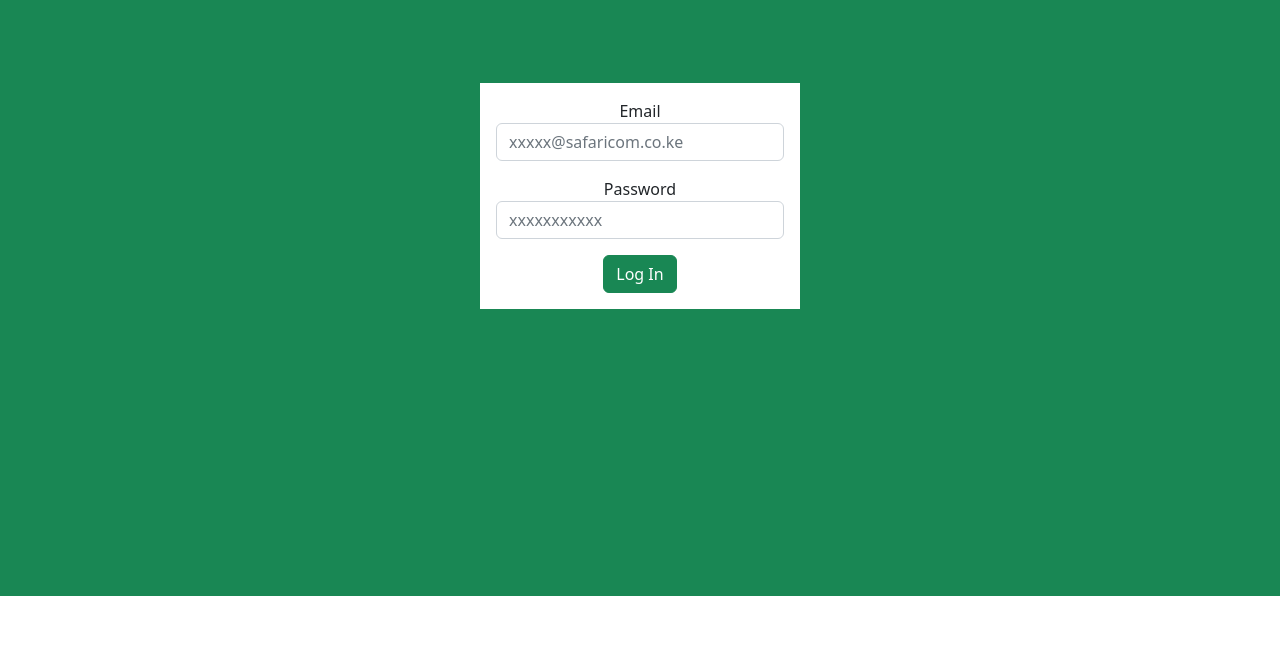
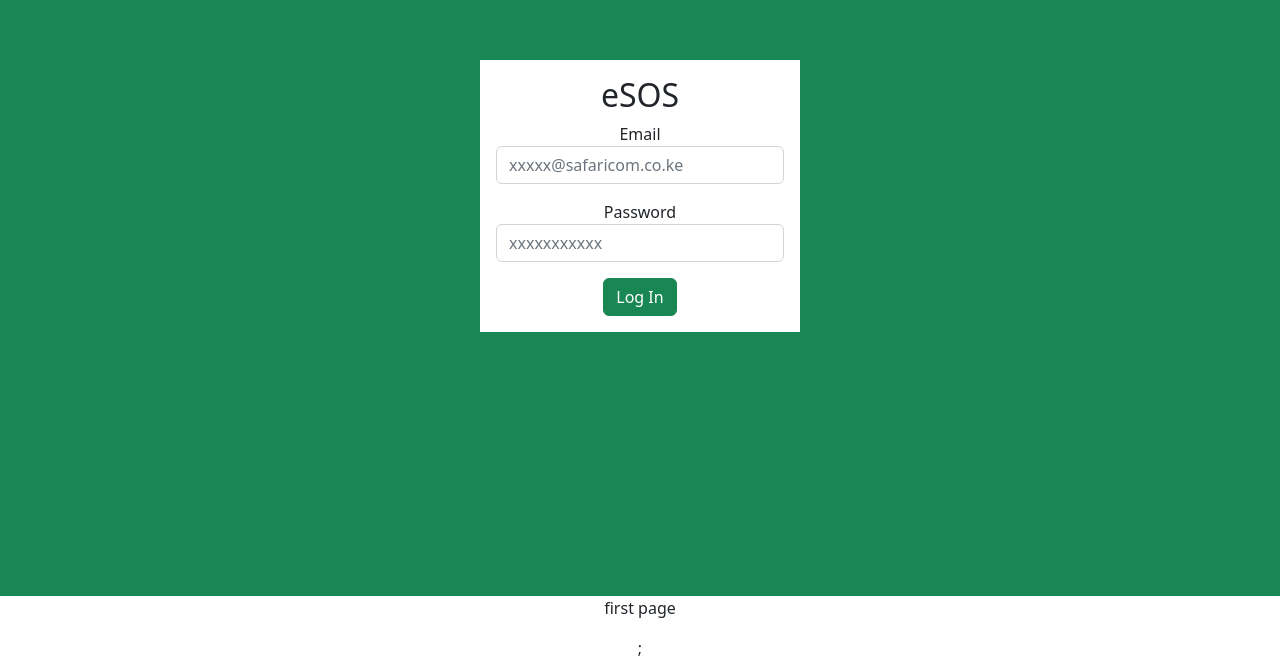
Before and after one commit to Zelawlaw/Esos-frontend-capstone, a React (Create React App) app: page / in a window 1280 px wide. Shown: the part 204-864 px from the top of the page. Before the commit the page ends 800 px from the top, so only its background shows below. Built offline with nearby package versions, Linux system fonts and the light colour scheme.

Commit message:
add Header.js and Pages folders

```diff
--- a/src/components/App.js
+++ b/src/components/App.js
@@ -1,14 +1,17 @@
 // import logo from './logo.svg';
 import '../App.css';
 import Login from './Login';
+import Header from './Header';
+import Dashboard from './Pages/Dashboard';
 // import Dashboard from './Pages/Dashboard';
 
 function App() {
   return (
     <div className="App">
+      <Header />
       <Login />
-      {/* <Dashboard /> */}
-    </div>
+      <Dashboard />
+      </div>
   );
 }
 
--- /dev/null
+++ b/src/components/Header.js
@@ -0,0 +1,11 @@
+import React from "react";
+
+function Header() {
+    return (
+        <>
+
+        </>
+    )
+}
+
+export default Header
--- a/src/components/Login.js
+++ b/src/components/Login.js
@@ -24,8 +24,9 @@ function Login () {
         <>
         {/* <p> Hey</p>;  */}
 
-        <div className="d-flex vh-100 justify-content-center align-items-center bg-success">
+            <div className="d-flex vh-100 justify-content-center align-items-center bg-success">
             <div className="p-3 bg-white w-25">
+            <div className="big-title text-center"><h2>eSOS</h2></div>
             <form action="">
                 <div className="mb-3">
                     <label for="email">Email</label>
@@ -38,7 +39,7 @@ function Login () {
                 </div>
 
 
-                <button className="btn btn-success" type="submit"> Log In </button>
+                <a href="https://google.com"> <button className="btn btn-success" type="submit"> Log In </button> </a>
             </form>
             </div>
         </div>
```
Also changed, not shown: src/components/Pages/Dashboard.js (+1 -6 lines).
